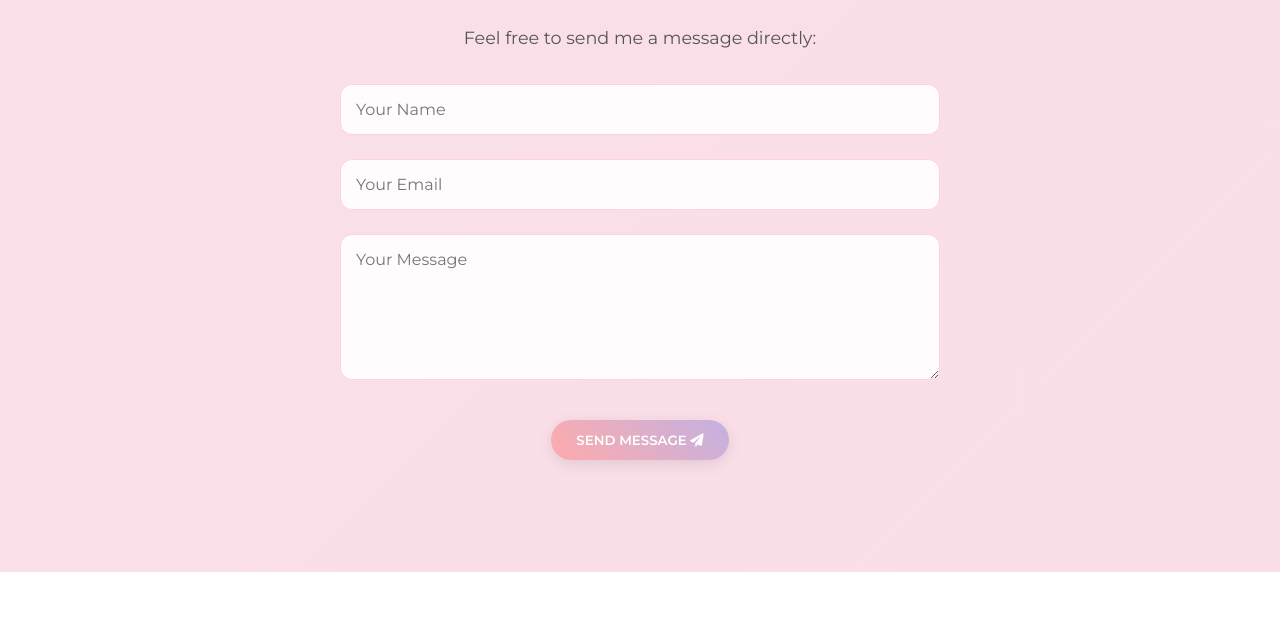
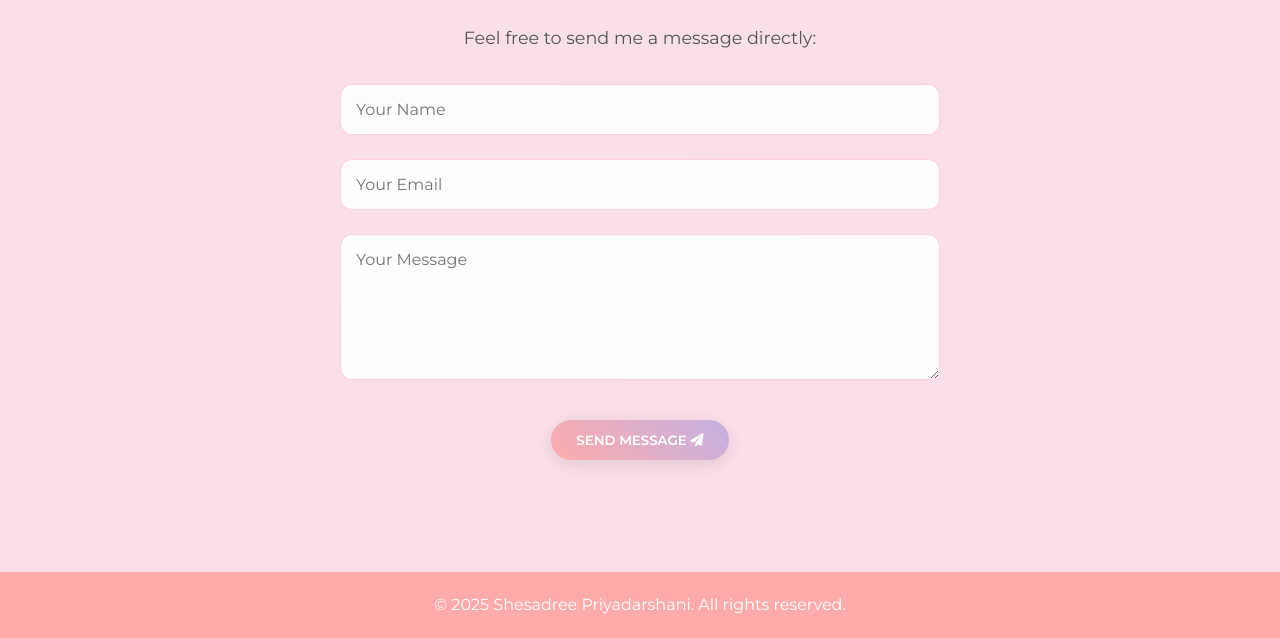
Before and after one commit to lili1501/lili1501, a plain HTML site: page index.html in a window 1280 px wide. Shown: the part 6734-7372 px from the top of the page. Before the commit the page ends 7306 px from the top, so only its background shows below. Drawn offline with Linux system fonts and the light colour scheme.

Commit message:
Added copy right line

```diff
--- a/index.html
+++ b/index.html
@@ -237,6 +237,15 @@
             <button id="send-btn" disabled><i class="fas fa-paper-plane"></i></button>
         </div>
     </div>
+    <footer style="text-align: center; padding: 20px; background-color: #FFABAB;">
+        <p id="copyright"></p>
+    </footer>
+
+    <script>
+    const year = new Date().getFullYear();
+    document.getElementById("copyright").innerHTML =
+      `<span style="color: white;">&copy; ${year} Shesadree Priyadarshani. All rights reserved.</span>`;
+    </script>
 
     <script src="script.js"></script>
 </body>
```
